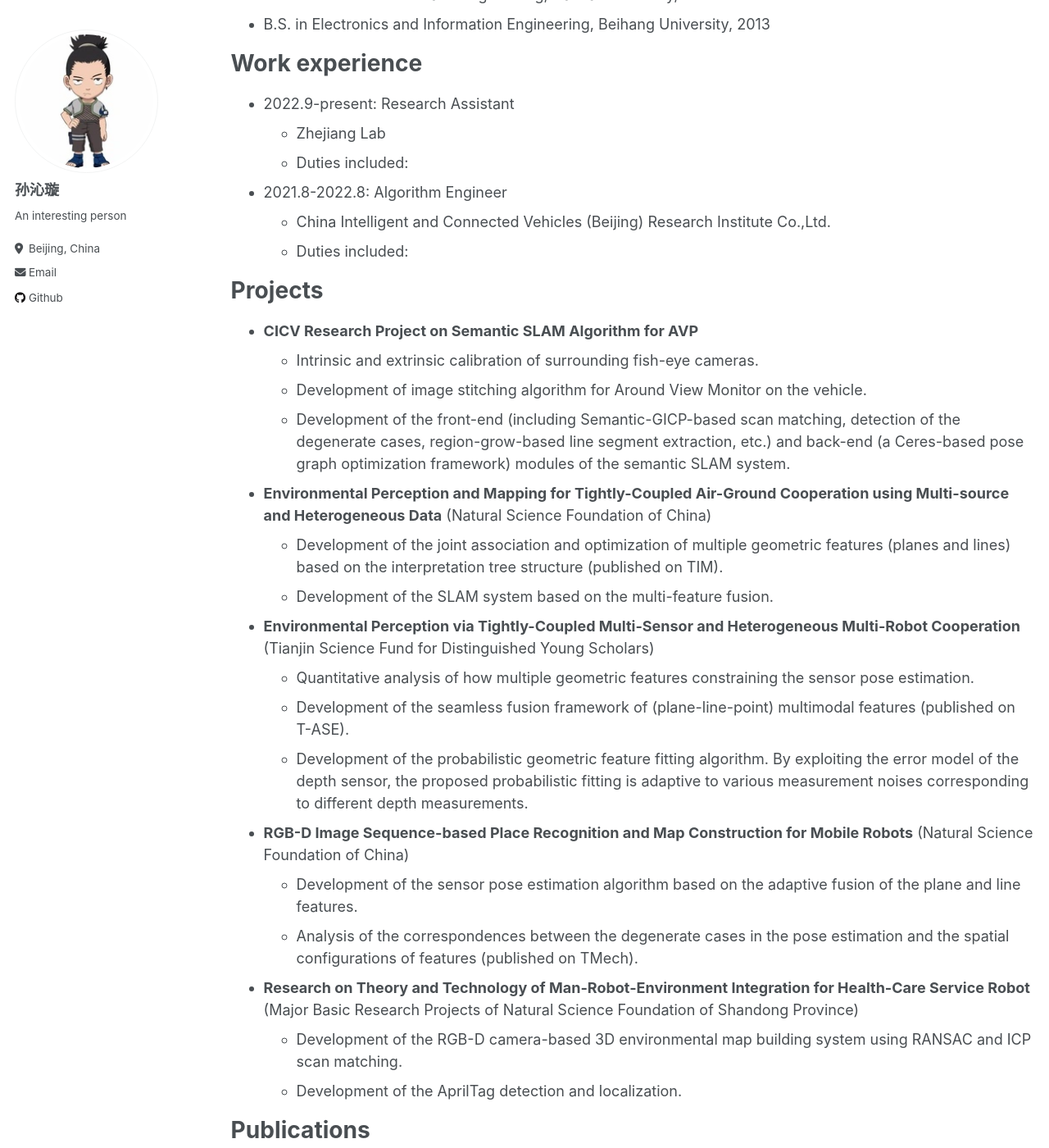
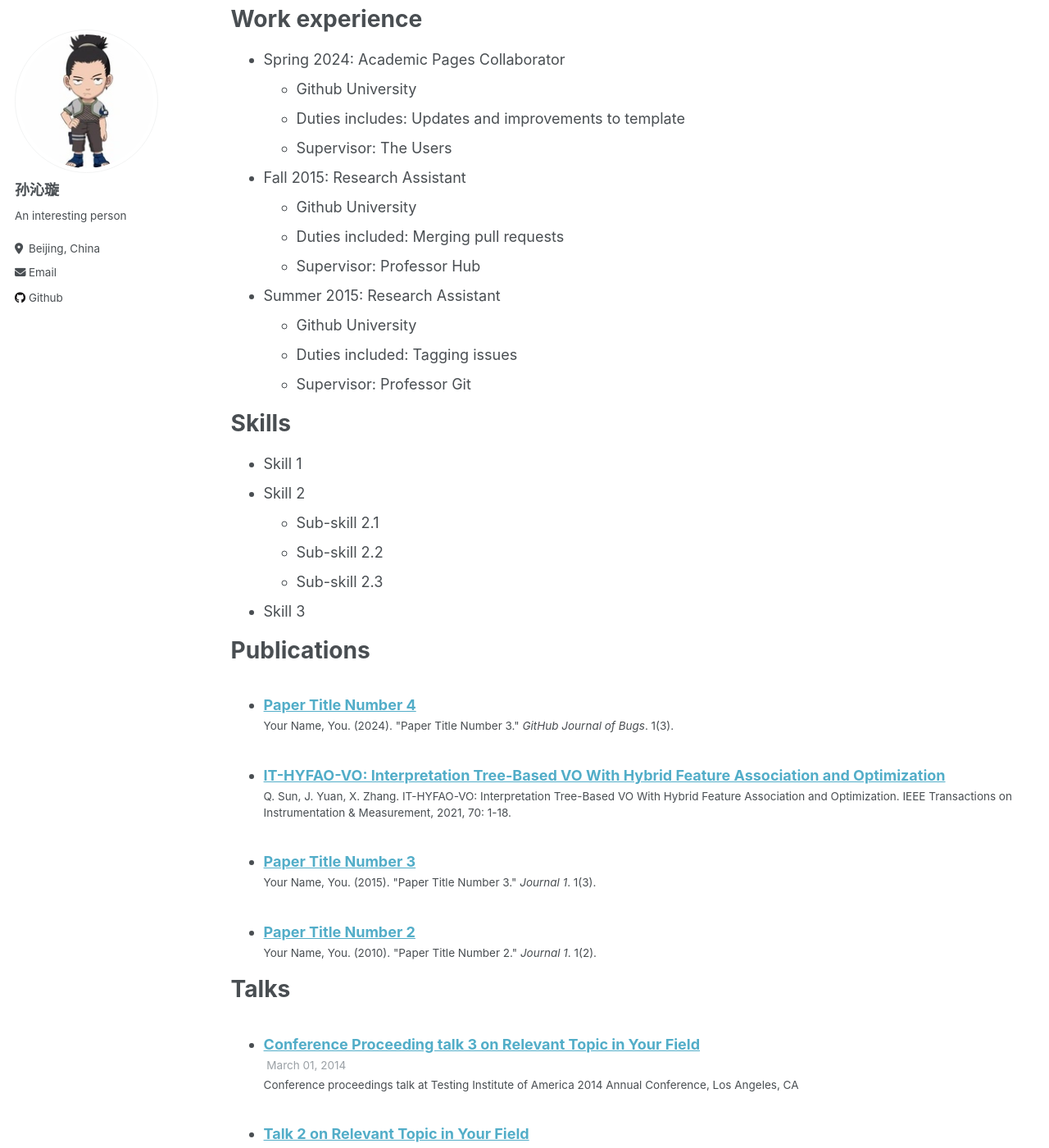
Before and after one commit to wdyiwdwd/wdyiwdwd.github.io, a Jekyll site: the page built from _pages/cv.md, in a window 1280 px wide and 1400 px high, scrolled down 322 px. Shown: the whole window at 82% size. Built offline with Jekyll 4.4.1, drawn with Linux system fonts in a browser that asks for light colours; some of the changed text lies outside the part shown.

Commit message:
Update cv.md

```diff
--- a/_pages/cv.md
+++ b/_pages/cv.md
@@ -9,64 +9,56 @@ redirect_from:
 
 {% include base_path %}
 
-The Chinese version of my CV can be <u><a href="http://sunqinxuan.github.io/files/cv_sqx.pdf">download it here.</a></u>
-
 Education
 ======
-* Ph.D in Control Science and Engineering, Nankai University, 2021
-* M.S. in Control Science and Engineering, Nankai University, 2016
-* B.S. in Electronics and Information Engineering, Beihang University, 2013
+* Ph.D in Version Control Theory, GitHub University, 2018 (expected)
+* M.S. in Jekyll, GitHub University, 2014
+* B.S. in GitHub, GitHub University, 2012
 
 Work experience
 ======
-* 2022.9-present: Research Assistant
-  * Zhejiang Lab
-  * Duties included:
+* Spring 2024: Academic Pages Collaborator
+  * Github University
+  * Duties includes: Updates and improvements to template
+  * Supervisor: The Users
 
-* 2021.8-2022.8: Algorithm Engineer
-  * China Intelligent and Connected Vehicles (Beijing) Research Institute Co.,Ltd.
-  * Duties included:
+* Fall 2015: Research Assistant
+  * Github University
+  * Duties included: Merging pull requests
+  * Supervisor: Professor Hub
 
+* Summer 2015: Research Assistant
+  * Github University
+  * Duties included: Tagging issues
+  * Supervisor: Professor Git
 
-Projects
+Skills
 ======
-* **CICV Research Project on Semantic SLAM Algorithm for AVP**
-  * Intrinsic and extrinsic calibration of surrounding fish-eye cameras.
-  * Development of image stitching algorithm for Around View Monitor on the vehicle.
-  * Development of the front-end (including Semantic-GICP-based scan matching, detection of the degenerate cases, region-grow-based line segment extraction, etc.) and back-end (a Ceres-based pose graph optimization framework) modules of the semantic SLAM system.
-
-* **Environmental Perception and Mapping for Tightly-Coupled Air-Ground Cooperation using Multi-source and Heterogeneous Data** (Natural Science Foundation of China)
-  * Development of the joint association and optimization of multiple geometric features (planes and lines) based on the interpretation tree structure (published on TIM).
-  * Development of the SLAM system based on the multi-feature fusion.
-* **Environmental Perception via Tightly-Coupled Multi-Sensor and Heterogeneous Multi-Robot Cooperation** (Tianjin Science Fund for Distinguished Young Scholars)
-  * Quantitative analysis of how multiple geometric features constraining the sensor pose estimation.
-  * Development of the seamless fusion framework of (plane-line-point) multimodal features (published on T-ASE).
-  * Development of the probabilistic geometric feature fitting algorithm. By exploiting the error model of the depth sensor, the proposed probabilistic fitting is adaptive to various measurement noises corresponding to different depth measurements.
-
-* **RGB-D Image Sequence-based Place Recognition and Map Construction for Mobile Robots** (Natural Science Foundation of China)
-  * Development of the sensor pose estimation algorithm based on the adaptive fusion of the plane and line features.
-  * Analysis of the correspondences between the degenerate cases in the pose estimation and the spatial configurations of features (published on TMech).
-
-* **Research on Theory and Technology of Man-Robot-Environment Integration for Health-Care Service Robot** (Major Basic Research Projects of Natural Science Foundation of Shandong Province)
-  * Development of the RGB-D camera-based 3D environmental map building system using RANSAC and ICP scan matching.
-  * Development of the AprilTag detection and localization.
+* Skill 1
+* Skill 2
+  * Sub-skill 2.1
+  * Sub-skill 2.2
+  * Sub-skill 2.3
+* Skill 3
 
 Publications
 ======
+  <ul>{% for post in site.publications reversed %}
+    {% include archive-single-cv.html %}
+  {% endfor %}</ul>
 
-{% for post in site.publications reversed %} {% include archive-single-cv.html %} {% endfor %}
+Talks
+======
+  <ul>{% for post in site.talks reversed %}
+    {% include archive-single-talk-cv.html  %}
+  {% endfor %}</ul>
 
-Awards
+Teaching
 ======
+  <ul>{% for post in site.teaching reversed %}
+    {% include archive-single-cv.html %}
+  {% endfor %}</ul>
 
-{% for post in site.talks reversed %} {% include archive-single-talk-cv.html %} {% endfor %}
-
-- 2010.10, Second Prize in Physics Contest for College Students in Beihang University.
-- 2011.05, Third Prize in 2011 National English Contest for College Students.
-- 2011.05, Third Prize in the 21st Fengru Cup Competition of Beihang University.
-- 2011.06, Third Price in the 7th Fujitsu Cup Competition of Beihang University.
-- 2012.05, Third Prize in the 22nd Fengru Cup Competition of Beihang University.
-- 2012.05, Second Prize in the 8th Electronics Competition of Beihang University.
-- 2012.06, Third Prize in 2012 Beijing College-Student Electronics Design Contest.
-- 2012.12, Second Prize Scholarship of Collective Duties for the 2011-2012 Academic Year of Beihang University.
-- 2012.12, Third Prize Scholarship of Science and Technology Competition for the 2011-2012 Academic Year of Beihang University.
+Service and leadership
+======
+* Currently signed in to 43 different slack teams
```
